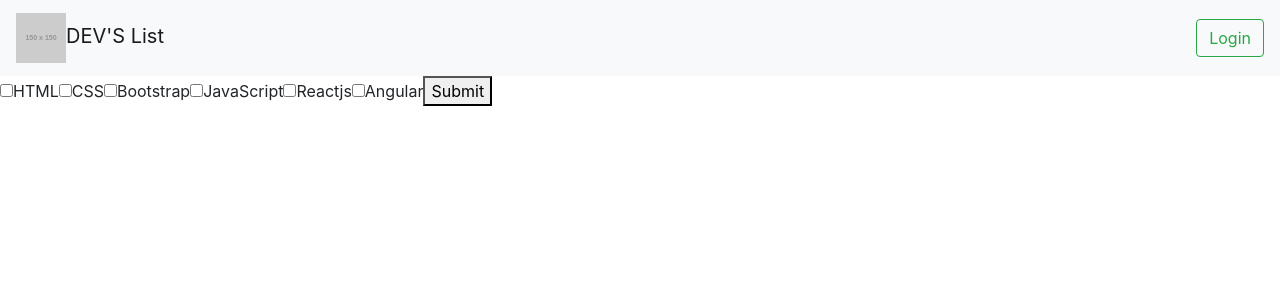
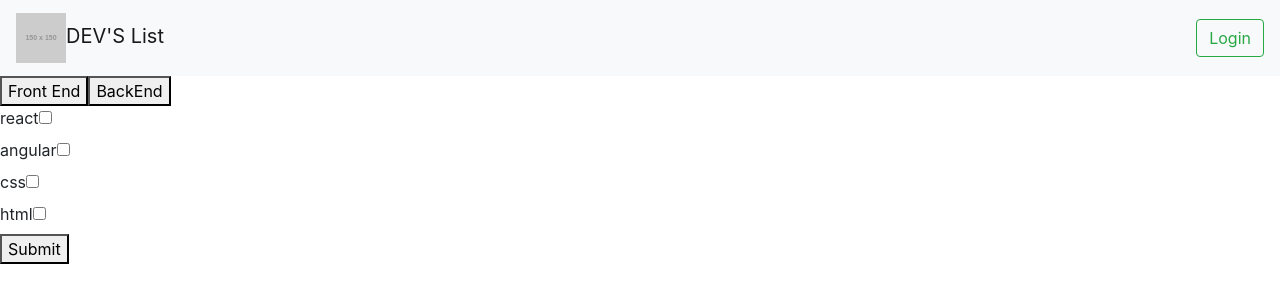
Before and after one commit to dtg5088/DevsList, a React (Create React App) app: page /frontendDev in a window 1280 px wide. Shown: the top 302 px of the page. Built offline with nearby package versions, Linux system fonts and the light colour scheme.

Commit message:
Trey helped me with the code for the check boxes, here is the commit

```diff
--- a/src/components/FrontendDev/frontendDev.js
+++ b/src/components/FrontendDev/frontendDev.js
@@ -1,99 +1,169 @@
-import React from 'react';
-import PropTypes from 'prop-types';
-import checkboxes from '../checkboxes/checkboxes';
-import Checkbox from '../Checkbox/checkbox';
-import { __values } from 'tslib';
+import React from "react";
 
-class Frontend extends React.Component {
+const skills = ["react", "angular", "css", "html"];
+
+class Form extends React.Component {
   constructor(props) {
     super(props);
-
     this.state = {
-      checkedItems: new Map(),
-      checkedBoxes: []
-    }
-
-
-    this.handleChange = this.handleChange.bind(this);
-    //this.handleSubmit = this.handleSubmit.bind(this);
+      skills: {}
+    };
+    skills.forEach(skill => {
+      this.state.skills[skill] = false;
+    });
   }
 
+  submit = () => {
+    let arr = [];
+    Object.keys(this.state.skills).forEach(key => {
+      if (this.state.skills[key]) {
+        arr.push(key);
+      }
+    });
+    console.log("arr", arr.join(","));
+  };
 
-  handleChange(e) {
-    e.persist()
+  change = e => {
+    const { name } = e.target;
+    const skills = Object.assign({}, this.state.skills);
+    skills[name] = !skills[name];
+    console.log(skills);
 
-    const item = e.target.name;
-    const isChecked = e.target.checked;
+    this.setState({
+      skills
+    });
+  };
 
-
-      // if(e.target.checked){
-      //   checkboxes.isChecked = true;
-
-      // }else {
-      //   checkboxes.isChecked = false;
-
-      // }
-
-      checkboxes.forEach( event =>{
-        console.log(event);
-        console.log(checkboxes.isChecked);
-      });
-
-
-    this.setState(prevState => ({
-
-
-      //[name]: values,
-      checkedItems: prevState.checkedItems.set(item, isChecked),
-      //checkboxes: prevState.checkboxes.set(item, status),
-      //checkedBoxes : !this.state.checkedBoxes.includes(e.target.name) && e.target.checked ? this.state.checkedBoxes.push(e.target.name) : this.state.checkedBoxes
-      //checkedBoxes : !this.state.ischecked ? this.state.checkedBoxes.push(e.target.name) : this.state.checkedBoxes
-
-    }));
-
-
-
-    console.log(e.target.name)
-    console.log(e.target.checked)
-    console.log(this.state.checkedBoxes)
-  }
-
-  onSubmit = e => {
-    e.preventDefault();
-    //this.props.onSubmit()
-    console.log(this.state);
-    this.setState({
-        checkboxes: [],
-    })
-}
+  swapSkills = () => {};
 
   render() {
-
-
     return (
-      <form>
-      <React.Fragment>
-        {
-          checkboxes.map(item => (
-            <label key={item.key}>
-              <Checkbox
-                name={item.name}
-                checked={this.state.checkedItems.get(item.name)}
-                onChange={this.handleChange} />
-              <span>{item.name}</span>
-            </label>
-          ))
-        }
-        <button onClick={() => this.onSubmit()}>Submit</button>
-      </React.Fragment>
-      </form>
-
+      <div>
+        <button onClick={this.swapSkills}>Front End</button>
+        <button onClick={this.swapSkills}>BackEnd</button>
+        {Object.keys(this.state.skills).map(key => {
+          const isChecked = this.state.skills[key];
+          return (
+            <div>
+              <label>{key}</label>
+              <input
+                name={key}
+                type="checkbox"
+                checked={isChecked}
+                onChange={this.change}
+              />
+            </div>
+          );
+        })}
+        <button onClick={this.submit}>Submit</button>
+      </div>
     );
   }
 }
 
-export default Frontend;
+export default Form;
 
+
+
+
+
+
+// import React from 'react';
+// import PropTypes from 'prop-types';
+// import checkboxes from '../checkboxes/checkboxes';
+// import Checkbox from '../Checkbox/checkbox';
+// import { __values } from 'tslib';
+
+// class Frontend extends React.Component {
+//   constructor(props) {
+//     super(props);
+
+//     this.state = {
+//       checkedItems: new Map(),
+//       checkedBoxes: []
+//     }
+
+
+//     this.handleChange = this.handleChange.bind(this);
+//     //this.handleSubmit = this.handleSubmit.bind(this);
+//   }
+
+
+//   handleChange(e) {
+//     e.persist()
+
+//     const item = e.target.name;
+//     const isChecked = e.target.checked;
+
+
+//       // if(e.target.checked){
+//       //   checkboxes.isChecked = true;
+
+//       // }else {
+//       //   checkboxes.isChecked = false;
+
+//       // }
+
+//       checkboxes.forEach( event =>{
+//         console.log(event);
+//         console.log(checkboxes.isChecked);
+//       });
+
+
+//     this.setState(prevState => ({
+
+
+//       //[name]: values,
+//       checkedItems: prevState.checkedItems.set(item, isChecked),
+//       //checkboxes: prevState.checkboxes.set(item, status),
+//       //checkedBoxes : !this.state.checkedBoxes.includes(e.target.name) && e.target.checked ? this.state.checkedBoxes.push(e.target.name) : this.state.checkedBoxes
+//       //checkedBoxes : !this.state.ischecked ? this.state.checkedBoxes.push(e.target.name) : this.state.checkedBoxes
+
+//     }));
+
+
+
+//     console.log(e.target.name)
+//     console.log(e.target.checked)
+//     console.log(this.state.checkedBoxes)
+//   }
+
+//   onSubmit = e => {
+//     e.preventDefault();
+//     //this.props.onSubmit()
+//     console.log(this.state);
+//     this.setState({
+//         checkboxes: [],
+//     })
+// }
+
+//   render() {
+
+
+//     return (
+//       <form>
+//       <React.Fragment>
+//         {
+//           checkboxes.map(item => (
+//             <label key={item.key}>
+//               <Checkbox
+//                 name={item.name}
+//                 checked={this.state.checkedItems.get(item.name)}
+//                 onChange={this.handleChange} />
+//               <span>{item.name}</span>
+//             </label>
+//           ))
+//         }
+//         <button onClick={() => this.onSubmit()}>Submit</button>
+//       </React.Fragment>
+//       </form>
+
+//     );
+//   }
+// }
+
+// export default Frontend;
+///////////////////////////////////////////////////////////////////////////////////////////////
 // import React from 'react';
 // import Checkbox from "../Checkbox/checkbox"
 // // import "./style.css";
```
